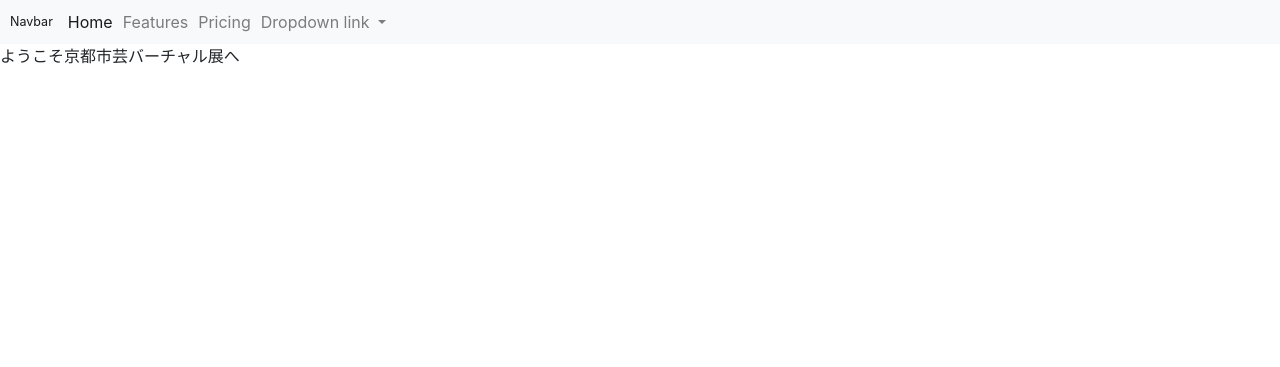
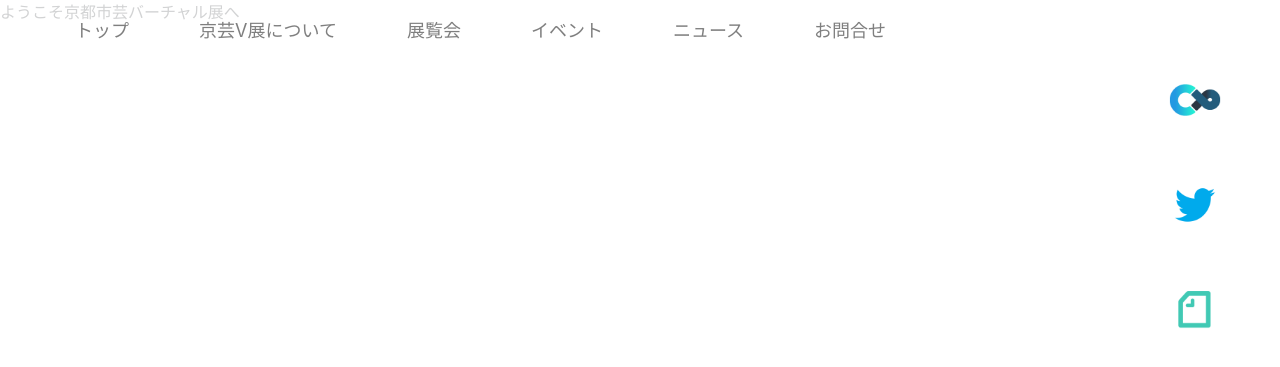
Before and after one commit to ysd-ktn/kcua-virtual, a Flask app: page / in a window 1280 px wide. Shown: the top 367 px of the page. Run offline with Flask 2, Linux system fonts and the light colour scheme; some libraries are stand-ins or nearby versions.

Commit message:
feature/navbar

```diff
--- a/static/css/main.css
+++ b/static/css/main.css
@@ -103,4 +103,36 @@ body {
   h5 {
     font-size: 2.0rem; } }
 
+/* -------------------- navbar -------------------- */
+.navbar {
+  position: fixed;
+  width: 100%; }
+  .navbar .navbar-nav .nav-item {
+    font-size: 18px;
+    margin-left: 30px; }
+  @media screen and (min-width: 895px) {
+    .navbar {
+      height: 60px; }
+      .navbar .navbar-nav .nav-item {
+        margin-left: 60px; } }
+
+.sns-icon {
+  position: fixed;
+  display: flex;
+  right: 0;
+  margin-top: 30px;
+  margin-right: 50px;
+  flex-direction: column;
+  float: right; }
+  @media screen and (max-width: 560px) {
+    .sns-icon {
+      margin-right: 12px; } }
+  .sns-icon img {
+    max-width: 70px;
+    margin-top: 35px; }
+    @media screen and (max-width: 560px) {
+      .sns-icon img {
+        margin-top: 30px;
+        width: 40px; } }
+
 /*# sourceMappingURL=main.css.map */
--- a/static/scss/main.scss
+++ b/static/scss/main.scss
@@ -124,3 +124,47 @@ h5 {
         font-size: 2.0rem;
     }
 }
+
+
+/* -------------------- navbar -------------------- */
+$threshold-width: 560px;
+.navbar {
+    position: fixed;
+    width: 100%;
+    .navbar-nav{
+        .nav-item{
+            font-size: 18px;
+            margin-left: 30px;
+        }
+    }
+    @media screen and (min-width: 895px) {
+        height: 60px;
+        .navbar-nav {
+            .nav-item {
+                margin-left: 60px;
+            }
+        }
+    }
+}
+
+.sns-icon {
+    position: fixed;
+    display: flex;
+    right: 0;
+    margin-top: 30px;
+    margin-right: 50px;
+    flex-direction: column;
+    float: right;
+    @media screen and (max-width: $threshold-width) {
+        margin-right: 12px;
+    }
+
+    img{
+        max-width: 70px;
+        margin-top: 35px;
+        @media screen and (max-width: $threshold-width) {
+            margin-top: 30px;
+            width: 40px;
+        }
+    }
+}
--- a/templates/partials/navbar.html
+++ b/templates/partials/navbar.html
@@ -1,29 +1,21 @@
-<nav class="navbar navbar-expand-lg navbar-light bg-light">
-    <a class="navbar-brand" href="#">Navbar</a>
-    <button class="navbar-toggler" type="button" data-toggle="collapse" data-target="#navbarNavDropdown" aria-controls="navbarNavDropdown" aria-expanded="false" aria-label="Toggle navigation">
-      <span class="navbar-toggler-icon"></span>
-    </button>
-    <div class="collapse navbar-collapse" id="navbarNavDropdown">
-      <ul class="navbar-nav">
-        <li class="nav-item active">
-          <a class="nav-link" href="#">Home <span class="sr-only">(current)</span></a>
-        </li>
-        <li class="nav-item">
-          <a class="nav-link" href="#">Features</a>
-        </li>
-        <li class="nav-item">
-          <a class="nav-link" href="#">Pricing</a>
-        </li>
-        <li class="nav-item dropdown">
-          <a class="nav-link dropdown-toggle" href="#" id="navbarDropdownMenuLink" role="button" data-toggle="dropdown" aria-haspopup="true" aria-expanded="false">
-            Dropdown link
-          </a>
-          <div class="dropdown-menu" aria-labelledby="navbarDropdownMenuLink">
-            <a class="dropdown-item" href="#">Action</a>
-            <a class="dropdown-item" href="#">Another action</a>
-            <a class="dropdown-item" href="#">Something else here</a>
-          </div>
-        </li>
-      </ul>
+<nav class="navbar navbar-expand-md navbar-light" style= background-color:rgba(255,255,255,0.8);>
+  <button class="navbar-toggler" type="button" data-toggle="collapse" data-target="#navbarNavAltMarkup" aria-controls="navbarNavAltMarkup" aria-expanded="false" aria-label="Toggle navigation">
+    <span class="navbar-toggler-icon"></span>
+  </button>
+  <div class="collapse navbar-collapse" id="navbarNavAltMarkup">
+    <div class="navbar-nav">
+      <a class="nav-item nav-link" href="#">トップ</a>
+      <a class="nav-item nav-link" href="#">京芸V展について</a>
+      <a class="nav-item nav-link" href="#">展覧会</a>
+      <a class="nav-item nav-link" href="#">イベント</a>
+      <a class="nav-item nav-link" href="#">ニュース</a>
+      <a class="nav-item nav-link" href="mailto:kcua.virtual@gmail.com">お問合せ</a>
     </div>
-  </nav>
+  </div>
+</nav>
+
+<div class="sns-icon">
+  <a href=""><img src="{{ url_for('static', filename='images/cluster_icon.png') }}"></a>
+  <a href="https://twitter.com/kcua_virtual"><img src="{{ url_for('static', filename='images/twitter_icon.png') }}"></a>
+  <a href="https://note.com/kcua_virtual"><img src="{{ url_for('static', filename='images/note_icon.png') }}"></a>
+</div>
```
Also changed, not shown: 2 other files.
